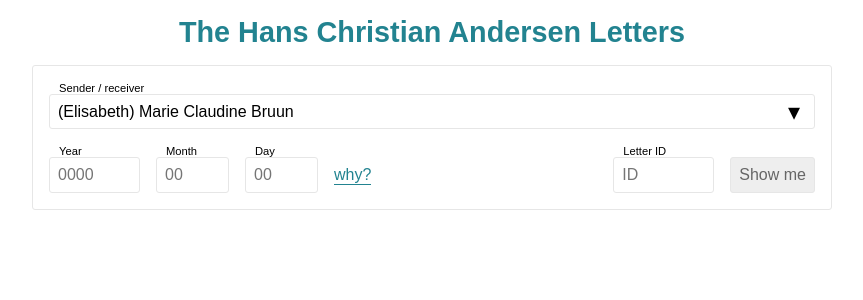
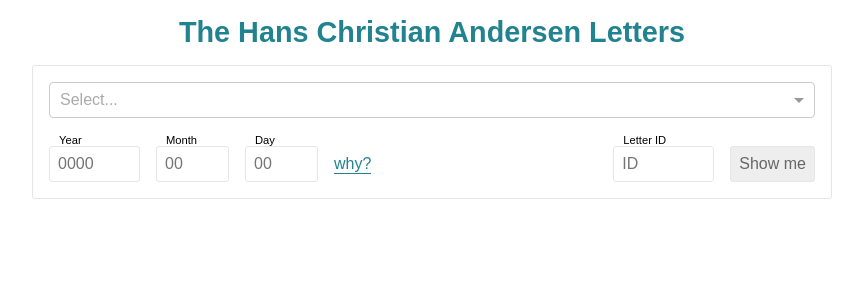
Before and after one commit to LarsBoJensen/hca-letters, a React (Create React App) app in the folder app/: page / in a window 1280 px wide. Shown: the top 300 px of the page, without its empty margins (208-1071 px from the left). Built offline with nearby package versions, Linux system fonts and the light colour scheme; what react-refetch would draw is missing.

Commit message:
First primitive test of the filterable select person field

```diff
--- a/app/src/App.js
+++ b/app/src/App.js
@@ -18,7 +18,6 @@ class HCALetterApp extends Component {
   constructor(props) {
     super(props);
     this.state = {
-      filterPersonText: '',
       person: '',
       year: '0000',
       month: '00',
@@ -37,7 +36,12 @@ class HCALetterApp extends Component {
   handlePersonChange(person) {
     const letterInPath = this.props.history.location.pathname.match(/\/letter\/[0-9]*/);
     this.setState({ person: person });
-    this.props.history.push(`/person/${person}${letterInPath}`);
+    if (person) {
+      this.props.history.push(`/person/${person.value}${letterInPath}`);
+    }
+    else {
+      this.props.history.push(`${letterInPath}`);
+    }
   }
 
   handleDateChange(datePart, value) {
@@ -102,6 +106,9 @@ class HCALetterApp extends Component {
   }
 
   render() {
+    const { person } = this.state;
+    const value = person && person.value;
+    console.log(value);
     return (
       <div className="App">
         <header>
@@ -111,7 +118,18 @@ class HCALetterApp extends Component {
 
           <div className="user-input">
             <form>
-              <PersonSelect onPersonChange={this.handlePersonChange} />
+
+              <Select
+                name="person-select"
+                value={value}
+                onChange={this.handlePersonChange}
+                options={[
+                  { value: 3, label: 'One' },
+                  { value: 4, label: 'Two' },
+                ]}
+              />
+
+              {/*<PersonSelect onPersonChange={this.handlePersonChange} />*/}
               <div className="input-numbers">
                 <div className="date-selection">
                   <YearInput onYearChange={this.handleYearChange} />
@@ -134,7 +152,7 @@ class HCALetterApp extends Component {
               </div>
             </form>
           </div>
-          <Route path="/person/:person" render={(props) => <LetterList {...props} person={this.state.person} year={this.state.year} month={this.state.month} day={this.state.day} />}
+          <Route path="/person/:person" render={(props) => <LetterList {...props} person={this.state.person.value} year={this.state.year} month={this.state.month} day={this.state.day} />}
             />
           <Route path="/year/:year/month/:month/day/:day" render={(props) => <LetterList {...props} year={this.state.year} month={this.state.month} day={this.state.day} />}
             />
```
